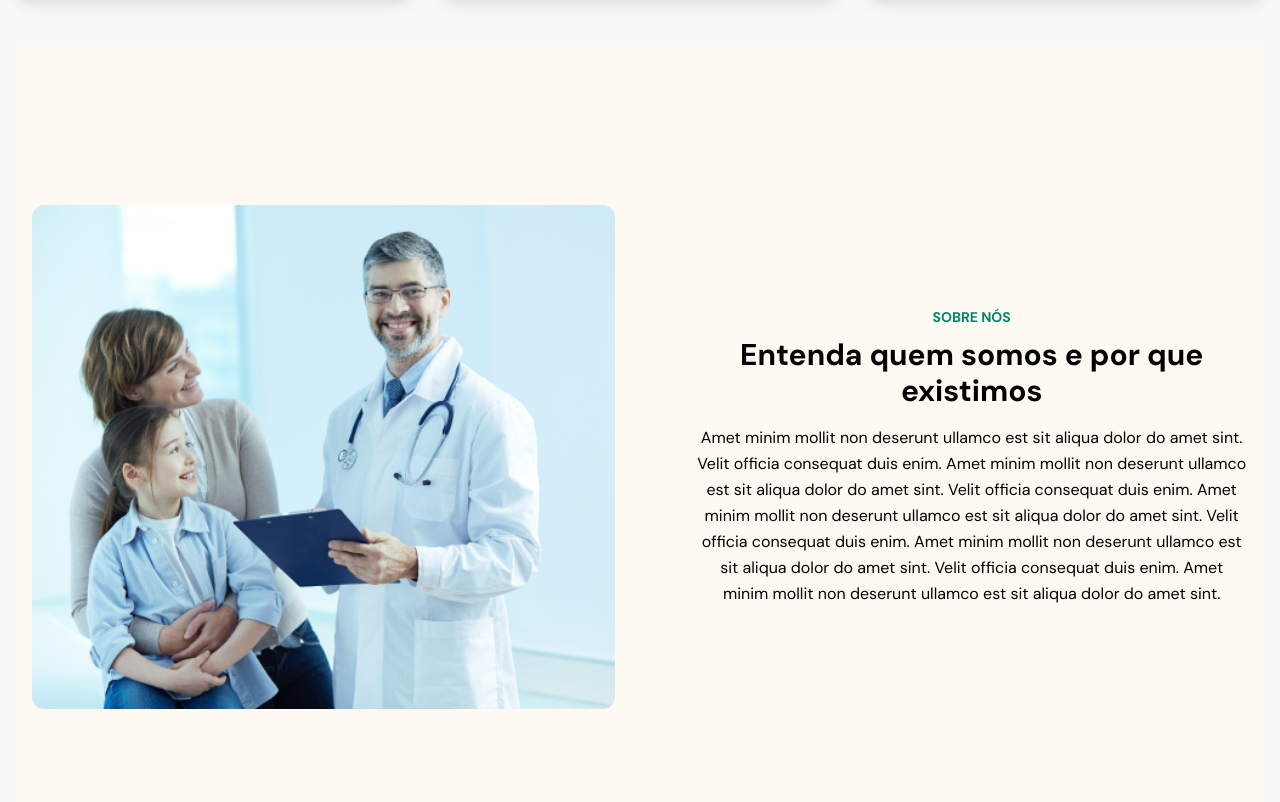
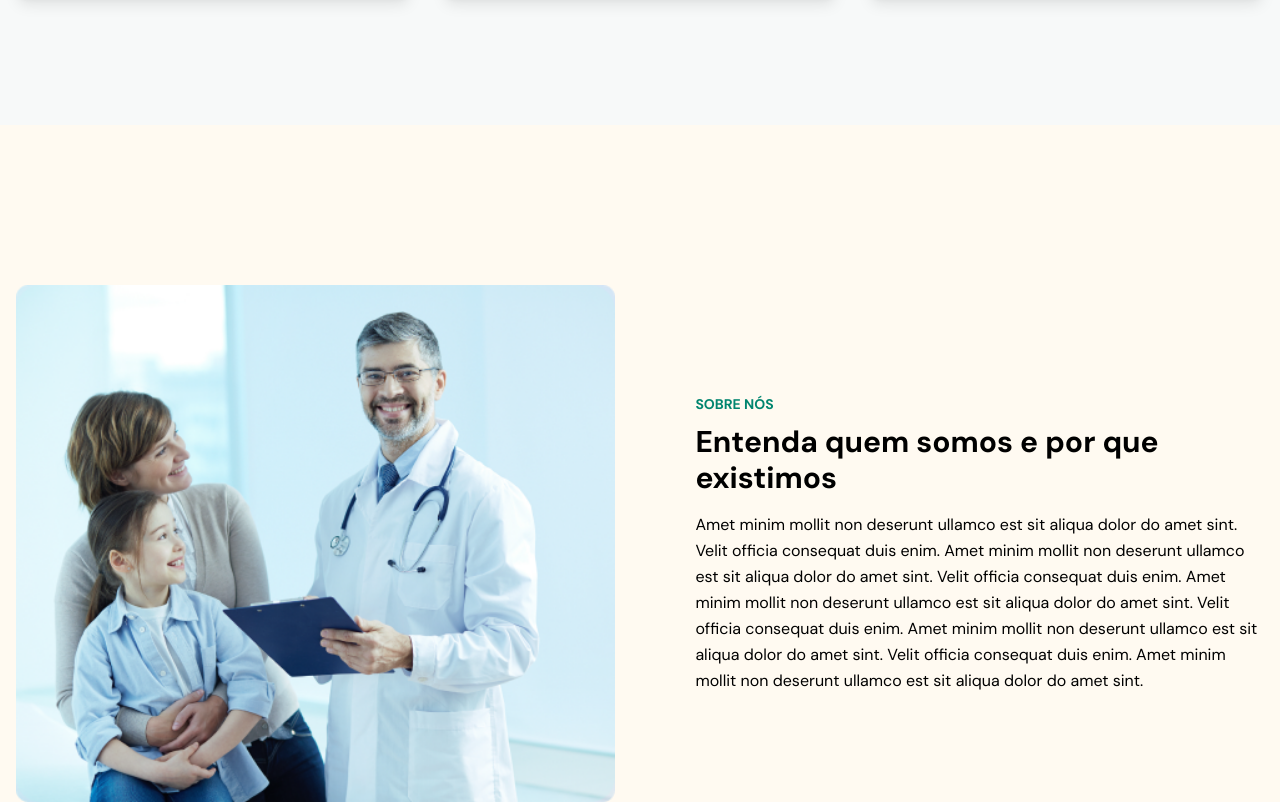
Before and after one commit to miltonahmed/doctor-care, a plain HTML site: page index.html in a window 1280 px wide. Shown: the part 1680-2482 px from the top of the page. Drawn offline with nearby package versions, Linux system fonts and the light colour scheme.

Commit message:
issues fixed

```diff
--- a/index.html
+++ b/index.html
@@ -161,6 +161,8 @@
 
       </div>
 
+    </div>
+  </section>
   <!-- about section -->
   <section id="about" class="md:py-28 py-12 bg-brand-beige">
     <div class="py-12 max-w-7xl container mx-auto px-4 flex flex-col md:flex-row items-center gap-12">
@@ -244,12 +246,8 @@
       </div>
     </div>
   </footer>
-
-
-    </div>
-  </section>
   <script src="js/service.js"></script>
-  <script src="js/script.js"></script>
+  <script src="js/app.js"></script>
 </body>
 
 </html>
```
Also changed, not shown: js/app.js (added), js/script.js (deleted), 1 other file. Lines whose indentation alone changed are shown as unchanged.
